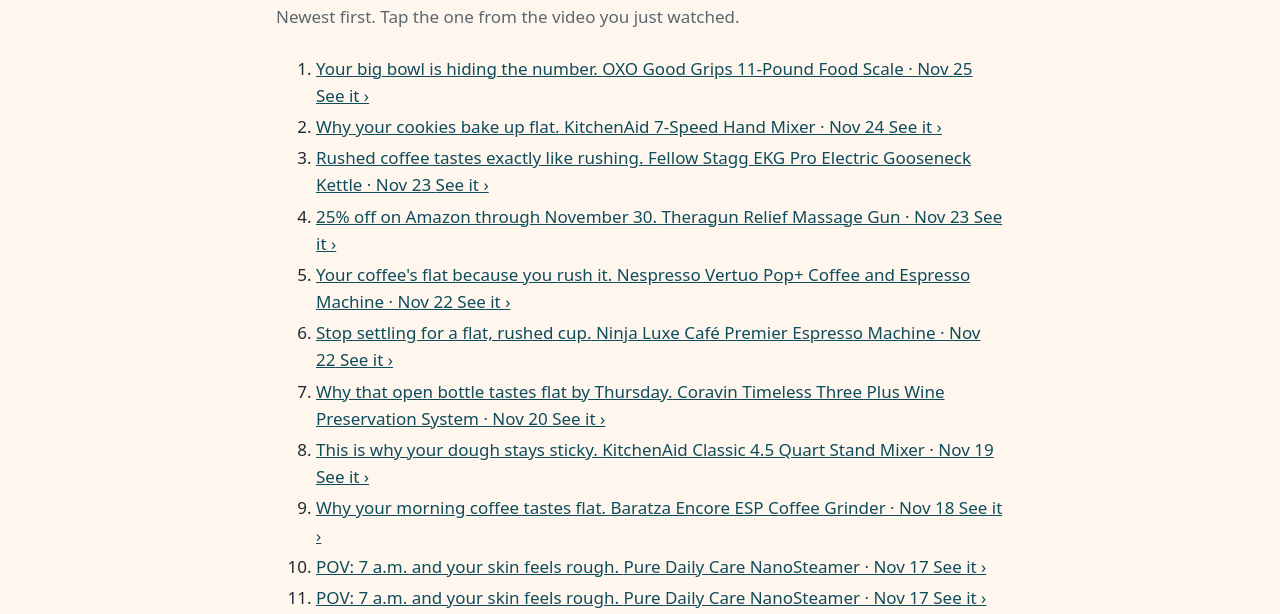
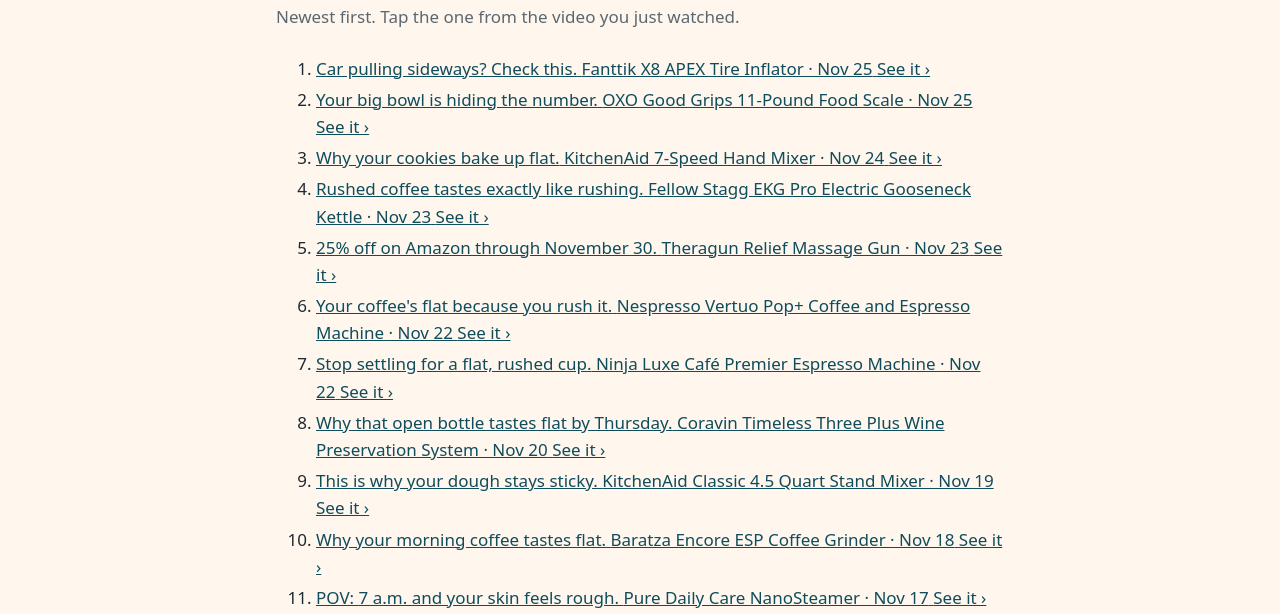
Before and after one commit to cleverfindsall-hue/cleverfindsall-hue.github.io, a plain HTML site: page instagram.html in a window 1280 px wide. Shown: the part 165-779 px from the top of the page. Drawn offline with Linux system fonts and the light colour scheme.

Commit message:
Update link-in-bio pages

```diff
--- a/instagram.html
+++ b/instagram.html
@@ -15,6 +15,15 @@
     <p class="updated">Newest first. Tap the one from the video you just watched.</p>
 
     <ol class="finds">
+
+      <li>
+        <a class="find" href="https://www.amazon.com/dp/B0DFXRSFTV?tag=cleverfindsal-20" rel="sponsored noopener" target="_blank">
+
+          <span class="find-hook">Car pulling sideways? Check this.</span>
+          <span class="find-meta">Fanttik X8 APEX Tire Inflator · Nov 25</span>
+          <span class="find-go">See it ›</span>
+        </a>
+      </li>
 
       <li>
         <a class="find" href="https://www.amazon.com/dp/B079D9B82W?tag=cleverfindsal-20" rel="sponsored noopener" target="_blank">
```
